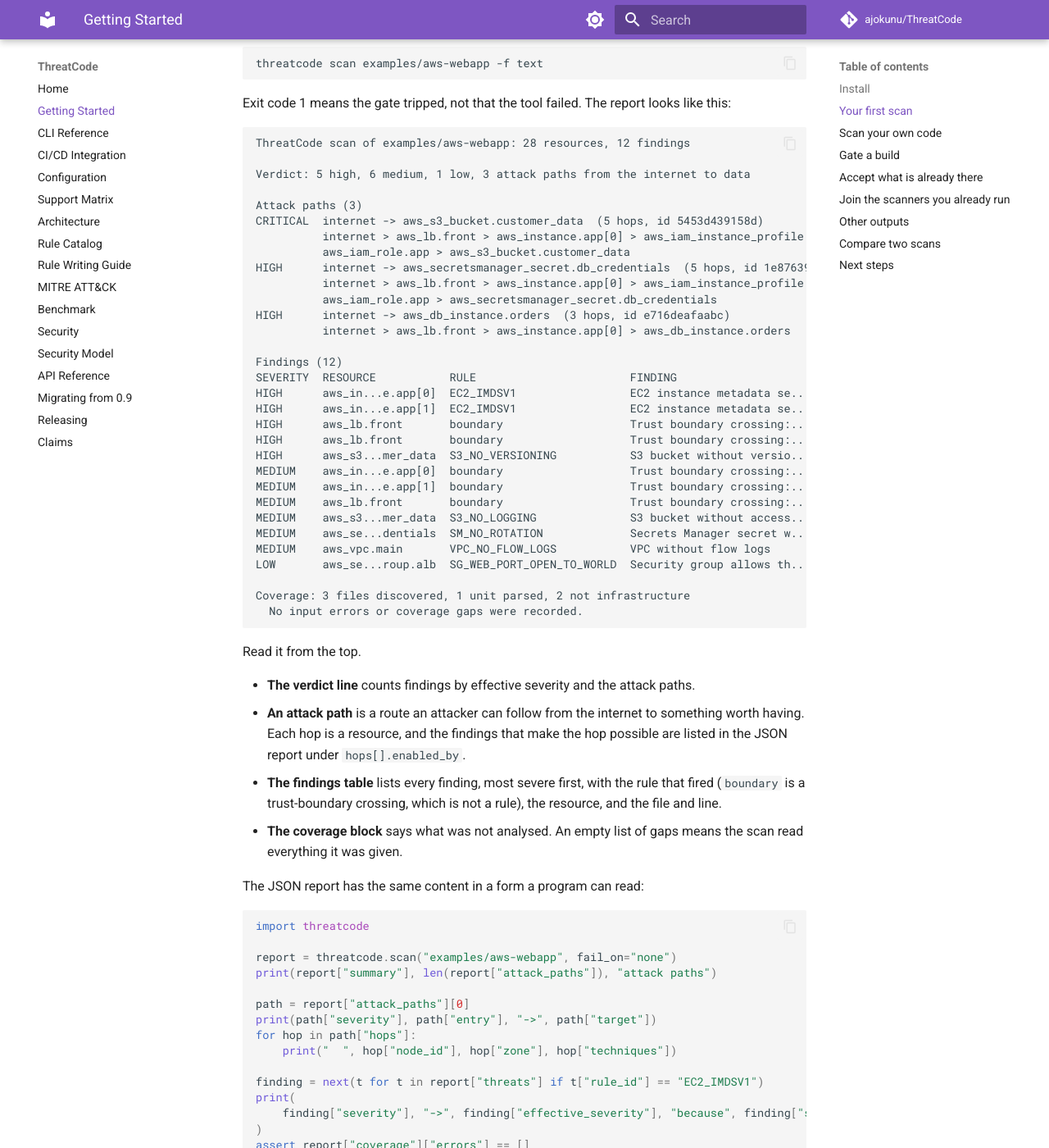
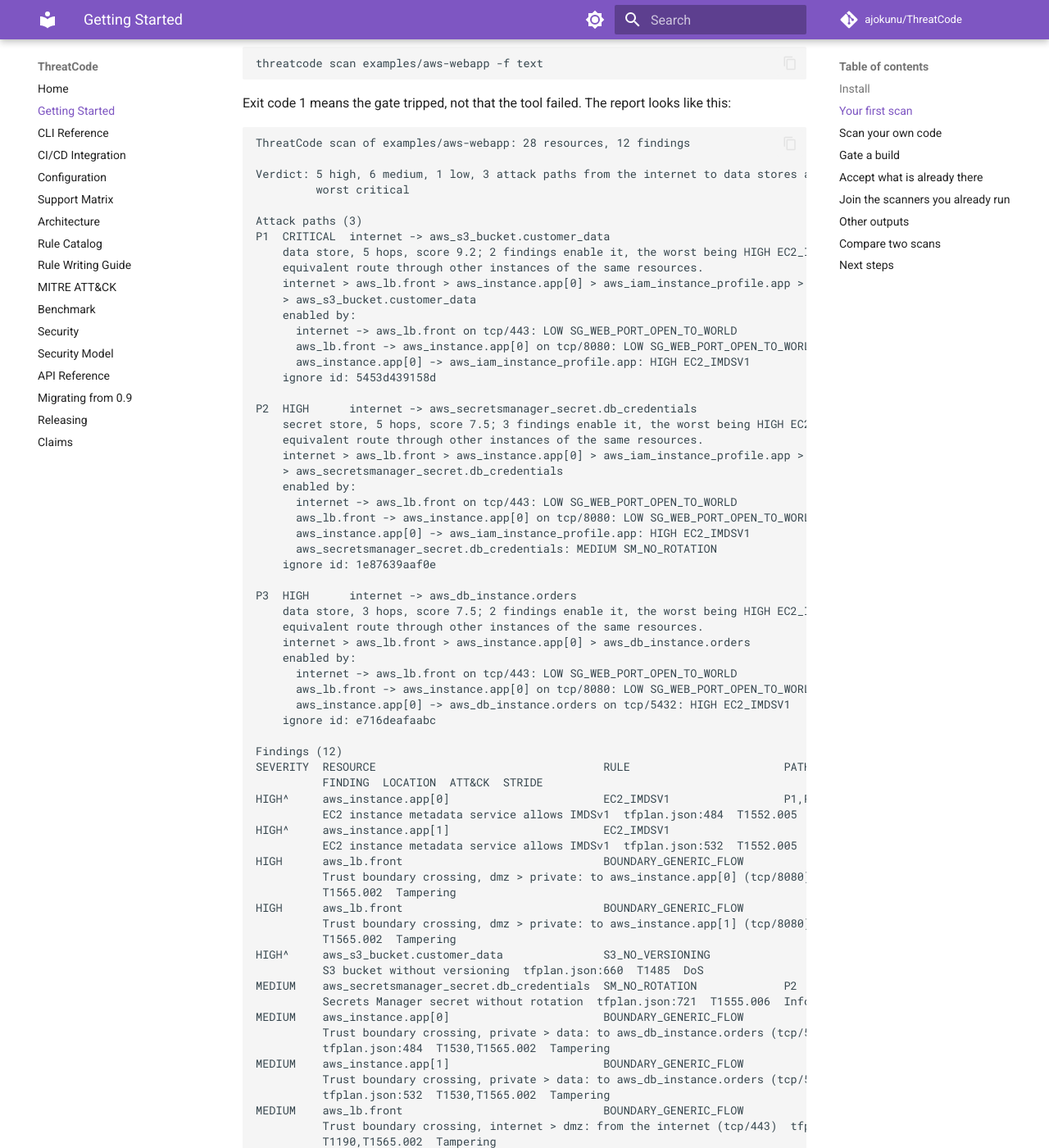
Before and after one commit to ajokunu/ThreatCode, an MkDocs documentation site: the page built from docs/getting-started.md, in a window 1280 px wide and 1400 px high, scrolled down 717 px. Shown: the whole window at 82% size. Built offline with MkDocs 1.6.1 and Material for MkDocs 9.7.7, drawn with Linux system fonts in a browser that asks for light colours; comment, search, counter and statistics services are not loaded; some of the changed text lies outside the part shown.

Commit message:
docs(gen): regenerate the report blocks and the scan options
The README, getting-started and example READMEs show the text report, and docs/cli.md lists the
scan options; scripts/gen_docs_counts.py writes them from the code, and its --check is part of
the acceptance of the terminal report package.

````diff
--- a/docs/getting-started.md
+++ b/docs/getting-started.md
@@ -38,32 +38,78 @@
 ```text
 ThreatCode scan of examples/aws-webapp: 28 resources, 12 findings
 
-Verdict: 5 high, 6 medium, 1 low, 3 attack paths from the internet to data
+Verdict: 5 high, 6 medium, 1 low, 3 attack paths from the internet to data stores and secret stores,
+         worst critical
 
 Attack paths (3)
-CRITICAL  internet -> aws_s3_bucket.customer_data  (5 hops, id 5453d439158d)
-          internet > aws_lb.front > aws_instance.app[0] > aws_iam_instance_profile.app >
-          aws_iam_role.app > aws_s3_bucket.customer_data
-HIGH      internet -> aws_secretsmanager_secret.db_credentials  (5 hops, id 1e87639aaf0e)
-          internet > aws_lb.front > aws_instance.app[0] > aws_iam_instance_profile.app >
-          aws_iam_role.app > aws_secretsmanager_secret.db_credentials
-HIGH      internet -> aws_db_instance.orders  (3 hops, id e716deafaabc)
-          internet > aws_lb.front > aws_instance.app[0] > aws_db_instance.orders
+P1  CRITICAL  internet -> aws_s3_bucket.customer_data
+    data store, 5 hops, score 9.2; 2 findings enable it, the worst being HIGH EC2_IMDSV1; plus 1
+    equivalent route through other instances of the same resources.
+    internet > aws_lb.front > aws_instance.app[0] > aws_iam_instance_profile.app > aws_iam_role.app
+    > aws_s3_bucket.customer_data
+    enabled by:
+      internet -> aws_lb.front on tcp/443: LOW SG_WEB_PORT_OPEN_TO_WORLD
+      aws_lb.front -> aws_instance.app[0] on tcp/8080: LOW SG_WEB_PORT_OPEN_TO_WORLD
+      aws_instance.app[0] -> aws_iam_instance_profile.app: HIGH EC2_IMDSV1
+    ignore id: 5453d439158d
+
+P2  HIGH      internet -> aws_secretsmanager_secret.db_credentials
+    secret store, 5 hops, score 7.5; 3 findings enable it, the worst being HIGH EC2_IMDSV1; plus 1
+    equivalent route through other instances of the same resources.
+    internet > aws_lb.front > aws_instance.app[0] > aws_iam_instance_profile.app > aws_iam_role.app
+    > aws_secretsmanager_secret.db_credentials
+    enabled by:
+      internet -> aws_lb.front on tcp/443: LOW SG_WEB_PORT_OPEN_TO_WORLD
+      aws_lb.front -> aws_instance.app[0] on tcp/8080: LOW SG_WEB_PORT_OPEN_TO_WORLD
+      aws_instance.app[0] -> aws_iam_instance_profile.app: HIGH EC2_IMDSV1
+      aws_secretsmanager_secret.db_credentials: MEDIUM SM_NO_ROTATION
+    ignore id: 1e87639aaf0e
+
+P3  HIGH      internet -> aws_db_instance.orders
+    data store, 3 hops, score 7.5; 2 findings enable it, the worst being HIGH EC2_IMDSV1; plus 1
+    equivalent route through other instances of the same resources.
+    internet > aws_lb.front > aws_instance.app[0] > aws_db_instance.orders
+    enabled by:
+      internet -> aws_lb.front on tcp/443: LOW SG_WEB_PORT_OPEN_TO_WORLD
+      aws_lb.front -> aws_instance.app[0] on tcp/8080: LOW SG_WEB_PORT_OPEN_TO_WORLD
+      aws_instance.app[0] -> aws_db_instance.orders on tcp/5432: HIGH EC2_IMDSV1
+    ignore id: e716deafaabc
 
 Findings (12)
-SEVERITY  RESOURCE           RULE                       FINDING                      LOCATION
-HIGH      aws_in...e.app[0]  EC2_IMDSV1                 EC2 instance metadata se...  tfplan.json:484
-HIGH      aws_in...e.app[1]  EC2_IMDSV1                 EC2 instance metadata se...  tfplan.json:532
-HIGH      aws_lb.front       boundary                   Trust boundary crossing:...  tfplan.json:351
-HIGH      aws_lb.front       boundary                   Trust boundary crossing:...  tfplan.json:351
-HIGH      aws_s3...mer_data  S3_NO_VERSIONING           S3 bucket without versio...  tfplan.json:660
-MEDIUM    aws_in...e.app[0]  boundary                   Trust boundary crossing:...  tfplan.json:484
-MEDIUM    aws_in...e.app[1]  boundary                   Trust boundary crossing:...  tfplan.json:532
-MEDIUM    aws_lb.front       boundary                   Trust boundary crossing:...  tfplan.json:351
-MEDIUM    aws_s3...mer_data  S3_NO_LOGGING              S3 bucket without access...  tfplan.json:660
-MEDIUM    aws_se...dentials  SM_NO_ROTATION             Secrets Manager secret w...  tfplan.json:721
-MEDIUM    aws_vpc.main       VPC_NO_FLOW_LOGS           VPC without flow logs        tfplan.json:12
-LOW       aws_se...roup.alb  SG_WEB_PORT_OPEN_TO_WORLD  Security group allows th...  tfplan.json:219
+SEVERITY  RESOURCE                                  RULE                       PATHS
+          FINDING  LOCATION  ATT&CK  STRIDE
+HIGH^     aws_instance.app[0]                       EC2_IMDSV1                 P1,P2+1
+          EC2 instance metadata service allows IMDSv1  tfplan.json:484  T1552.005  EoP
+HIGH^     aws_instance.app[1]                       EC2_IMDSV1
+          EC2 instance metadata service allows IMDSv1  tfplan.json:532  T1552.005  EoP
+HIGH      aws_lb.front                              BOUNDARY_GENERIC_FLOW
+          Trust boundary crossing, dmz > private: to aws_instance.app[0] (tcp/8080)  tfplan.json:351
+          T1565.002  Tampering
+HIGH      aws_lb.front                              BOUNDARY_GENERIC_FLOW
+          Trust boundary crossing, dmz > private: to aws_instance.app[1] (tcp/8080)  tfplan.json:351
+          T1565.002  Tampering
+HIGH^     aws_s3_bucket.customer_data               S3_NO_VERSIONING
+          S3 bucket without versioning  tfplan.json:660  T1485  DoS
+MEDIUM    aws_secretsmanager_secret.db_credentials  SM_NO_ROTATION             P2
+          Secrets Manager secret without rotation  tfplan.json:721  T1555.006  Info disclosure
+MEDIUM    aws_instance.app[0]                       BOUNDARY_GENERIC_FLOW
+          Trust boundary crossing, private > data: to aws_db_instance.orders (tcp/5432)
+          tfplan.json:484  T1530,T1565.002  Tampering
+MEDIUM    aws_instance.app[1]                       BOUNDARY_GENERIC_FLOW
+          Trust boundary crossing, private > data: to aws_db_instance.orders (tcp/5432)
+          tfplan.json:532  T1530,T1565.002  Tampering
+MEDIUM    aws_lb.front                              BOUNDARY_GENERIC_FLOW
+          Trust boundary crossing, internet > dmz: from the internet (tcp/443)  tfplan.json:351
+          T1190,T1565.002  Tampering
+MEDIUM^   aws_s3_bucket.customer_data               S3_NO_LOGGING
+          S3 bucket without access logging  tfplan.json:660  Repudiation
+MEDIUM    aws_vpc.main                              VPC_NO_FLOW_LOGS
+          VPC without flow logs  tfplan.json:12  Repudiation
+LOW       aws_security_group.alb                    SG_WEB_PORT_OPEN_TO_WORLD  P1,P2+1
+          Security group allows the internet to reach a web port  tfplan.json:219  T1190  Info
+          disclosure
+Key: ^ severity raised from the rule's own by context; P1, P2: the attack paths above that the
+     finding enables
 
 Coverage: 3 files discovered, 1 unit parsed, 2 not infrastructure
   No input errors or coverage gaps were recorded.
````
Also changed, not shown: README.md (+77 -24 lines), docs/cli.md (+1 -0 lines), examples/agent-workstation/README.md (+38 -12 lines), examples/aws-webapp/README.md (+145 -46 lines), examples/k8s-platform/README.md (+88 -34 lines).
